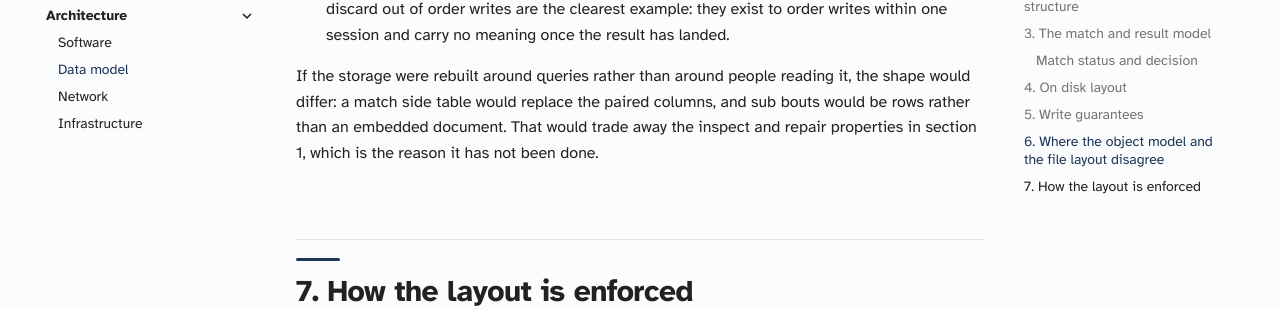
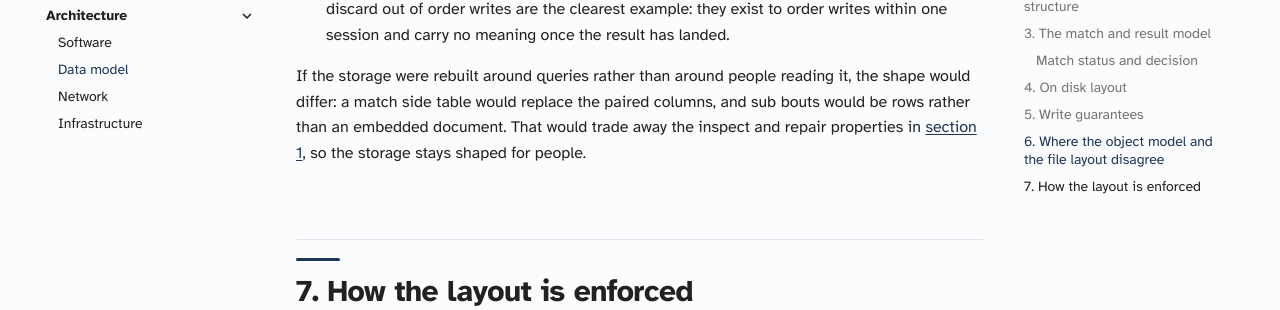
Before and after one commit to gitrgoliveira/bracket-creator, an MkDocs documentation site: the page built from docs/architecture/data-model.md, in a window 1280 px wide and 900 px high, scrolled down 6847 px. Shown: the part 194-504 px from the top of the window. Built offline with MkDocs 1.6.1 and Material for MkDocs 9.7.7, drawn with Linux system fonts in a browser that asks for light colours; comment, search, counter and statistics services are not loaded.

Commit message:
docs: section 6 closes on the model, not the decision history (bc-dmsr)
Same ruling as the section 7 recast: 'it has not been done' narrated a
non-event; the sentence now states why the storage stays people-first,
and the section 1 pointer becomes a real link.

Co-Authored-By: Claude Fable 5 <noreply@anthropic.com>

```diff
--- a/docs/architecture/data-model.md
+++ b/docs/architecture/data-model.md
@@ -391,7 +391,7 @@ Two consequences follow, and both are deliberate:
 If the storage were rebuilt around queries rather than around people reading it, the shape
 would differ: a match side table would replace the paired columns, and sub bouts would be
 rows rather than an embedded document. That would trade away the inspect and repair
-properties in section 1, which is the reason it has not been done.
+properties in [section 1](#1-why-files), so the storage stays shaped for people.
 
 ## 7. How the layout is enforced
 
```
